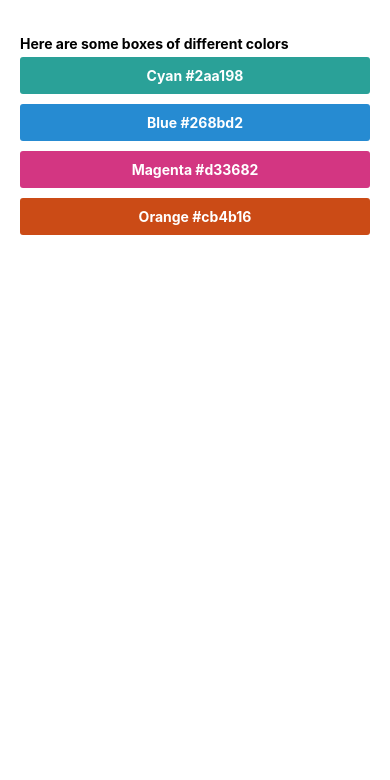
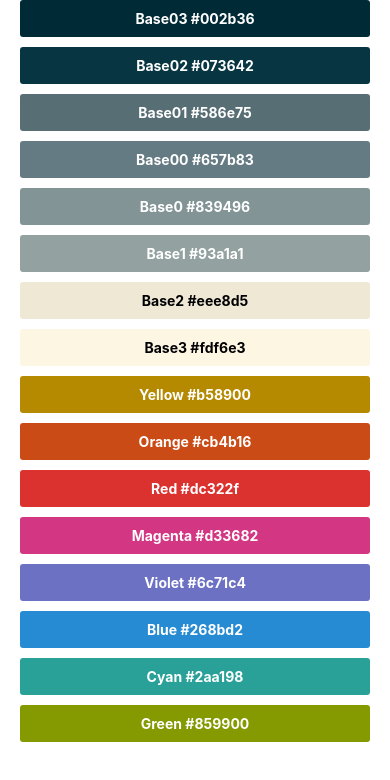
Before and after one commit to Ugh-GitHub/rn_tutorial, a React Native app: screen / in a window 390 px wide. Shown: the top 780 px of the page. Built offline with nearby package versions, Linux system fonts and the light colour scheme.

Commit message:
flatlist exercise

```diff
--- a/App.js
+++ b/App.js
@@ -1,8 +1,29 @@
 // App.js
 
 import React from 'react';
-import { View, Text, SafeAreaView, StyleSheet } from 'react-native';
+import { Text, SafeAreaView, StyleSheet, FlatList } from 'react-native';
 import ColorBox from './components/ColorBox';
+
+const COLORS = [
+  { colorName: 'Base03', hexCode: '#002b36' },
+  { colorName: 'Base02', hexCode: '#073642' },
+  { colorName: 'Base01', hexCode: '#586e75' },
+  { colorName: 'Base00', hexCode: '#657b83' },
+  { colorName: 'Base0', hexCode: '#839496' },
+  { colorName: 'Base1', hexCode: '#93a1a1' },
+  { colorName: 'Base2', hexCode: '#eee8d5' },
+  { colorName: 'Base3', hexCode: '#fdf6e3' },
+  { colorName: 'Yellow', hexCode: '#b58900' },
+  { colorName: 'Orange', hexCode: '#cb4b16' },
+  { colorName: 'Red', hexCode: '#dc322f' },
+  { colorName: 'Magenta', hexCode: '#d33682' },
+  { colorName: 'Violet', hexCode: '#6c71c4' },
+  { colorName: 'Blue', hexCode: '#268bd2' },
+  { colorName: 'Cyan', hexCode: '#2aa198' },
+  { colorName: 'Green', hexCode: '#859900' },
+];
+
+const FOODS = ['Apples', 'Broccoli', 'Cookies', 'Doritos', 'Eclairs'];
 
 const App = () => {
   return (
@@ -16,15 +37,18 @@ const App = () => {
       OR
     <View style={[styles.firstStyle, { backgroundColor: 'teal' }]} />
       */}
-      <View style={styles.header}>
-        <Text style={{ fontWeight: 'bold' }}>
-          Here are some boxes of different colors
-        </Text>
-      </View>
-      <ColorBox hexCode="#2aa198" colorName="Cyan" />
+
+      <FlatList
+        data={COLORS}
+        keyExtractor={(item) => item}
+        renderItem={({ item }) => (
+          <ColorBox hexCode={item.hexCode} colorName={item.colorName} />
+        )}
+      />
+      {/* <ColorBox hexCode="#2aa198" colorName="Cyan" />
       <ColorBox hexCode="#268bd2" colorName="Blue" />
       <ColorBox hexCode="#d33682" colorName="Magenta" />
-      <ColorBox hexCode="#cb4b16" colorName="Orange" />
+      <ColorBox hexCode="#cb4b16" colorName="Orange" /> */}
     </SafeAreaView>
   );
 };
--- a/components/ColorBox.js
+++ b/components/ColorBox.js
@@ -8,9 +8,16 @@ const ColorBox = (props) => {
     backgroundColor: props.hexCode,
   };
 
+  const textStyle = {
+    color:
+      parseInt(props.hexCode.replace('#', ''), 16) > 0xffffff / 1.1
+        ? 'black'
+        : 'white',
+  };
+
   return (
     <View style={[styles.box, colorStyle]}>
-      <Text style={styles.text}>
+      <Text style={[styles.text, textStyle]}>
         {props.colorName} {props.hexCode}
       </Text>
     </View>
```
